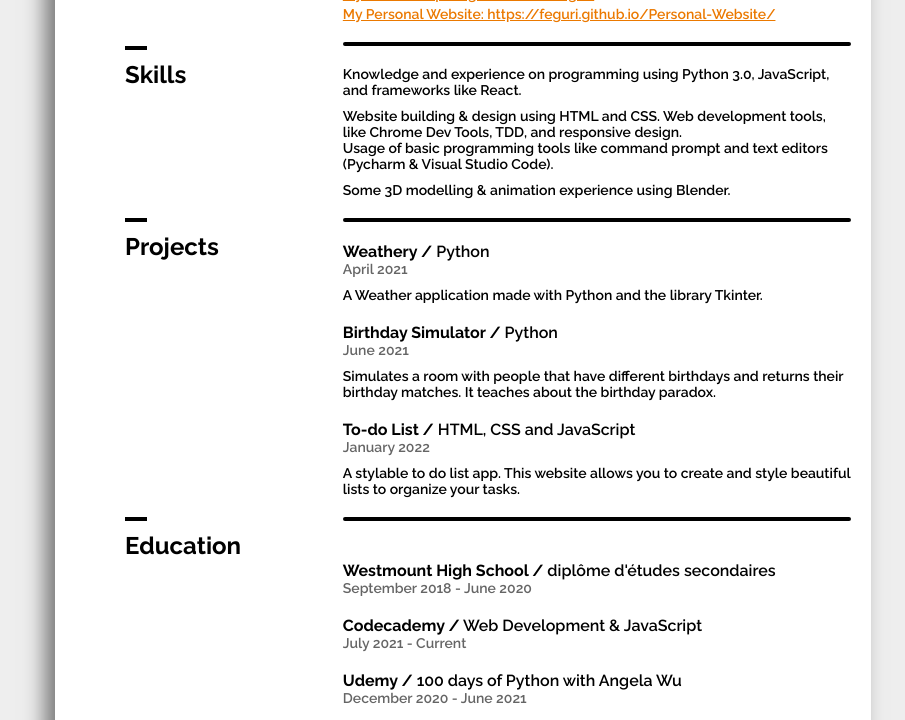
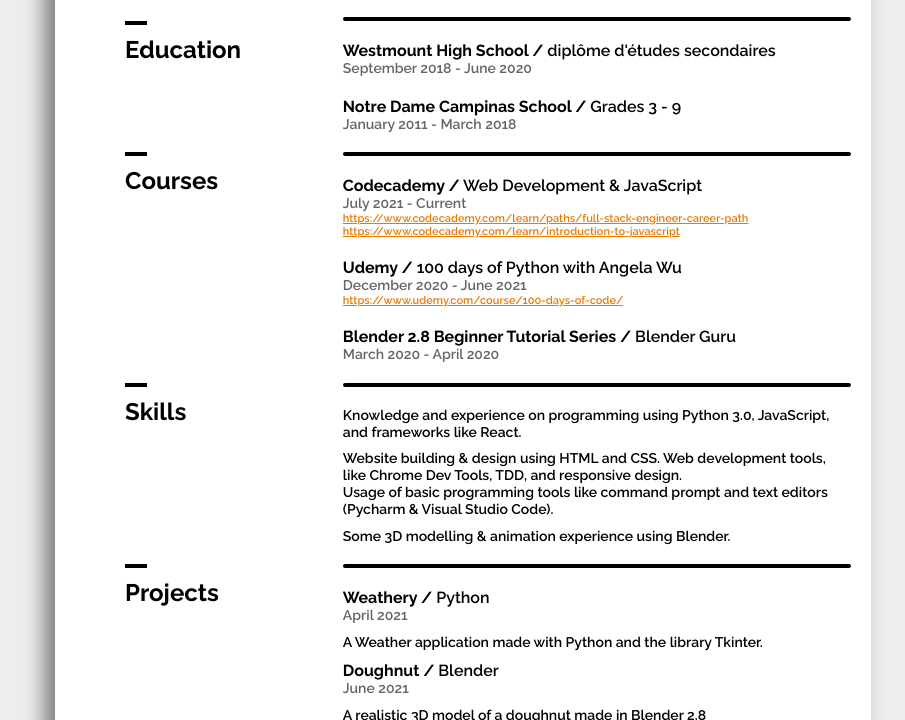
Before and after one commit to Feguri/resume, a plain HTML site: page index.html in a window 1280 px wide. Shown: the part 270-990 px from the top of the page, without its empty margins (177-1082 px from the left). Drawn offline with Linux system fonts and the light colour scheme.

Commit message:
Add files via upload

```diff
--- a/index.html
+++ b/index.html
@@ -31,13 +31,76 @@
             </div>
         </div>
 
+        <div class="section-4">
+
+            <div class="box-1">
+                <h2 class="name mini-hr">Education</h2>
+            </div>
+
+            <div class="box-2">
+
+                <h2 class="mobile education">Education</h2>
+                <div class="padding-top">
+                    <div>
+                        <b>Westmount High School /</b> diplôme d'études secondaires
+                        <p class="opacity">September 2018 - June 2020</p>
+                    </div>
+
+                    <div class="padding-top">
+                        <b>Notre Dame Campinas School /</b> Grades 3 - 9
+                        <p class="opacity">January 2011 - March 2018</p>
+                    </div>
+
+
+                </div>
+            </div>
+
+        </div>
+
+        <div class="section-4">
+
+            <div class="box-1 padding-top">
+                <h2 class="name mini-hr">Courses</h2>
+            </div>
+
+            <div class="box-2">
+                <hr style="margin-bottom: 0;">
+
+                <h2 class="mobile education">Courses</h2>
+                <div>
+
+                    <div class="padding-top">
+                        <b>Codecademy /</b> Web Development & JavaScript
+                        <p class="opacity">July 2021 - Current</p>
+                        <a style="font-size: 11px;" target="_blank" href="https://www.codecademy.com/learn/paths/full-stack-engineer-career-path">
+                            https://www.codecademy.com/learn/paths/full-stack-engineer-career-path</a>
+                        <a style="font-size: 11px;" target="_blank" href="https://www.codecademy.com/learn/introduction-to-javascript">
+                            https://www.codecademy.com/learn/introduction-to-javascript</a>
+                    </div>
+
+                    <div class="padding-top">
+                        <b>Udemy /</b> 100 days of Python with Angela Wu
+                        <p class="opacity">December 2020 - June 2021</p>
+                        <a style="font-size: 11px;" href="https://www.udemy.com/course/100-days-of-code/">https://www.udemy.com/course/100-days-of-code/</a>
+                    </div>
+
+                    <div class="padding-top">
+                        <b>Blender 2.8 Beginner Tutorial Series /</b> Blender Guru
+                        <p class="opacity">March 2020 - April 2020</p>
+                    </div>
+                </div>
+            </div>
+
+        </div>
+
         <div class="section-2">
 
-            <div class="box-1">
+            <div class="box-1 padding-top">
                 <h2 class="name mini-hr">Skills</h2>
             </div>
 
             <div class="box-2 padding-top">
+                <hr style="margin-top: 0;">
                 <h2 class="mobile">Skills</h2>
 
                 <p>Knowledge and experience on programming using Python 3.0, JavaScript, and frameworks like React.</p>
@@ -66,58 +129,20 @@
                     <p class="padding-top2">A Weather application made with Python and the library Tkinter.</p>
                 </div>
 
-                <div class="padding-top">
-                    <b>Birthday Simulator /</b> Python
+                <div class="padding-top2">
+                    <b>Doughnut /</b> Blender
                     <p class="opacity">June 2021</p>
-                    <p class="padding-top2">Simulates a room with people that have different birthdays and returns their birthday matches. It teaches about
-                        the birthday paradox.
+                    <p class="padding-top2">A realistic 3D model of a  doughnut made in Blender 2.8
                     </p>
                 </div>
 
-                <div class="padding-top">
+                <div class="padding-top2">
                     <b>To-do List /</b> HTML, CSS and JavaScript
                     <p class="opacity">January 2022</p>
                     <p class="padding-top2">A stylable to do list app. This website allows you to create and style beautiful lists to organize your
                         tasks.</p>
                 </div>
 
-            </div>
-
-        </div>
-
-        <div class="section-4">
-
-            <div class="box-1 padding-top">
-                <h2 class="name mini-hr">Education</h2>
-            </div>
-
-            <div class="box-2">
-                <hr>
-
-                <h2 class="mobile education">Education</h2>
-                <div class="padding-top">
-                    <div>
-                        <b>Westmount High School /</b> diplôme d'études secondaires
-                        <p class="opacity">September 2018 - June 2020</p>
-                    </div>
-
-                    <div class="padding-top">
-                        <b>Codecademy /</b> Web Development & JavaScript
-                        <p class="opacity">July 2021 - Current</p>
-                    </div>
-
-                    <div class="padding-top">
-                        <b>Udemy /</b> 100 days of Python with Angela Wu
-                        <p class="opacity">December 2020 - June 2021</p>
-                    </div>
-
-                    <div class="padding-top">
-                        <b>Notre Dame Campinas School /</b> Grades 3 - 9
-                        <p class="opacity">January 2011 - March 2018</p>
-                    </div>
-
-
-                </div>
             </div>
 
         </div>
@@ -145,6 +170,7 @@
                     </ul>
 
                     <p>Proficient in Classical Piano, Music Theory and Composition.</p>
+                    <p>Drawing and Painting habilities.</p>
 
                 </div>
 
--- a/main.css
+++ b/main.css
@@ -11,6 +11,9 @@
     background-color: var(--main-bg);
 }
 
+a:hover {
+    opacity: 80%;
+}
 h1 {
     margin-top: 0;
     font-size: 40px;
@@ -20,7 +23,7 @@
     margin: 0;
     padding: 0;
     font-size: 14px;
-
+    line-height: 1.2;
 }
 
 .page {
@@ -30,7 +33,7 @@
     background-color: var(--page-color);
     margin: 40px auto;
     box-shadow: -10px 10px 20px rgba(0, 0, 0, 0.502);
-    padding-top: 50px;
+    padding-top: 20px;
     padding-left: 70px;
     padding-right: 20px;
 }
```
Also changed, not shown: 1 other file.
